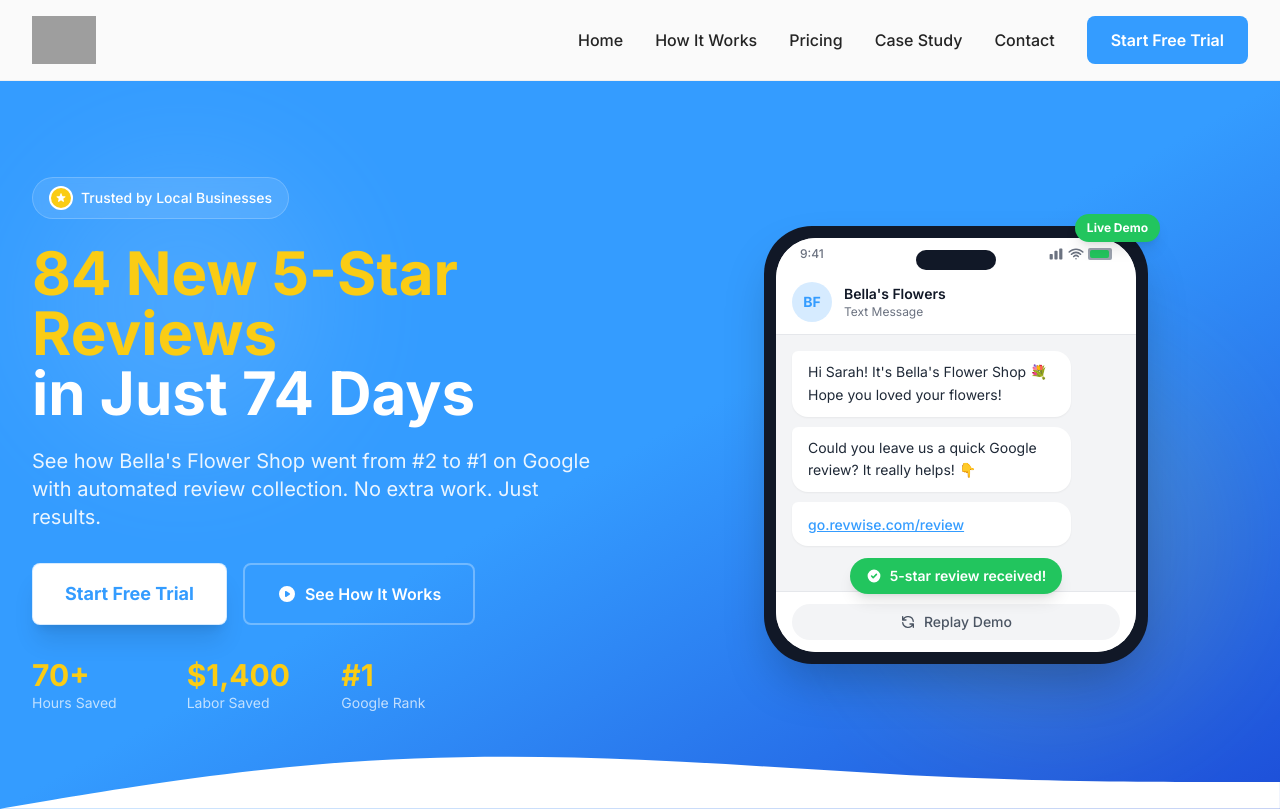
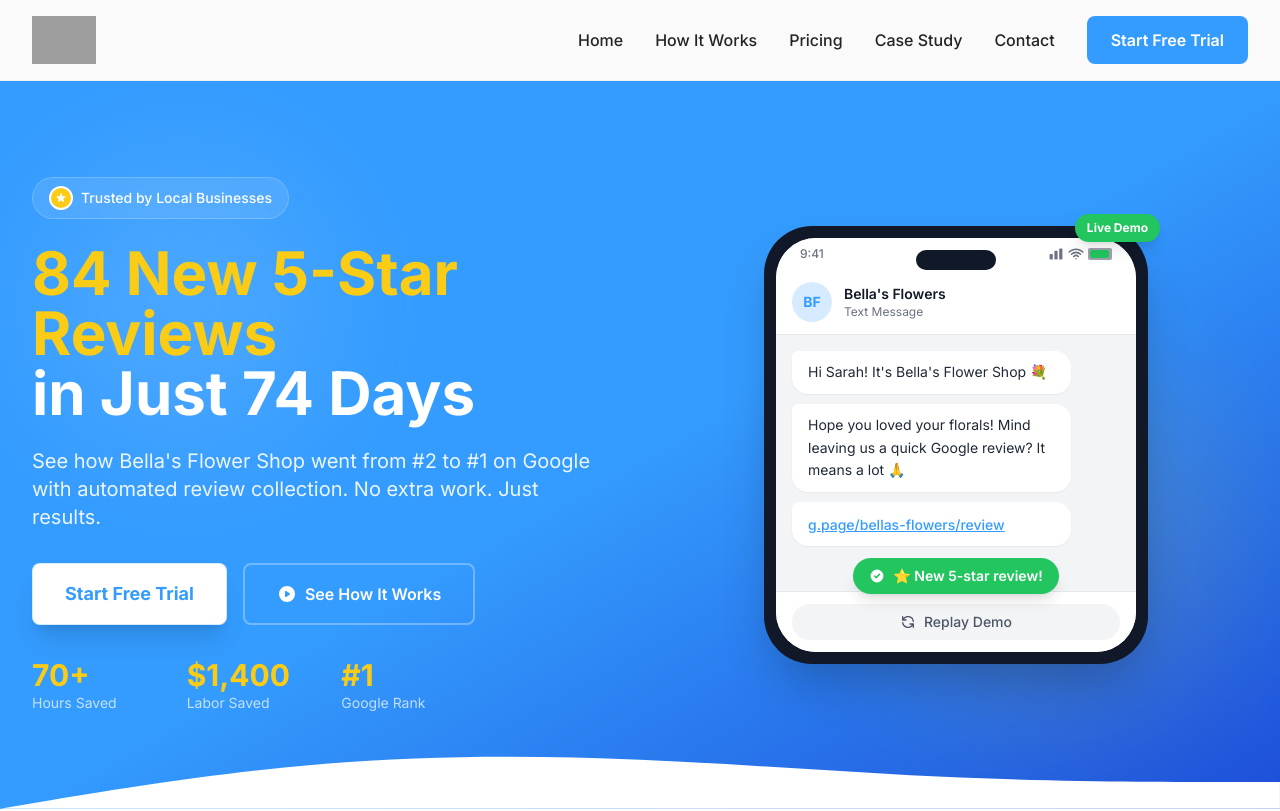
Before and after one commit to sammadura/revwise-website, a Next.js app: page / in a window 1280 px wide. Shown: the top 811 px of the page. Built offline with nearby package versions, Linux system fonts and the light colour scheme; grey boxes are pictures that could not be loaded.

Commit message:
Improve SMS demo copy - more natural wording

```diff
--- a/components/ui/SMSDemo.tsx
+++ b/components/ui/SMSDemo.tsx
@@ -14,27 +14,27 @@ const messages: Message[] = [
   {
     id: 1,
     type: 'business',
-    text: "Hi Sarah! It's Bella's Flower Shop 💐 Hope you loved your flowers!",
+    text: "Hi Sarah! It's Bella's Flower Shop 💐",
     delay: 0,
   },
   {
     id: 2,
     type: 'business',
-    text: "Could you leave us a quick Google review? It really helps! 👇",
-    delay: 1500,
+    text: "Hope you loved your florals! Mind leaving us a quick Google review? It means a lot 🙏",
+    delay: 1200,
   },
   {
     id: 3,
     type: 'business',
-    text: 'go.revwise.com/review',
-    delay: 2500,
+    text: 'g.page/bellas-flowers/review',
+    delay: 2200,
     isLink: true,
   },
   {
     id: 4,
     type: 'system',
-    text: '5-star review received!',
-    delay: 4500,
+    text: '⭐ New 5-star review!',
+    delay: 4200,
   },
 ];
 
```
